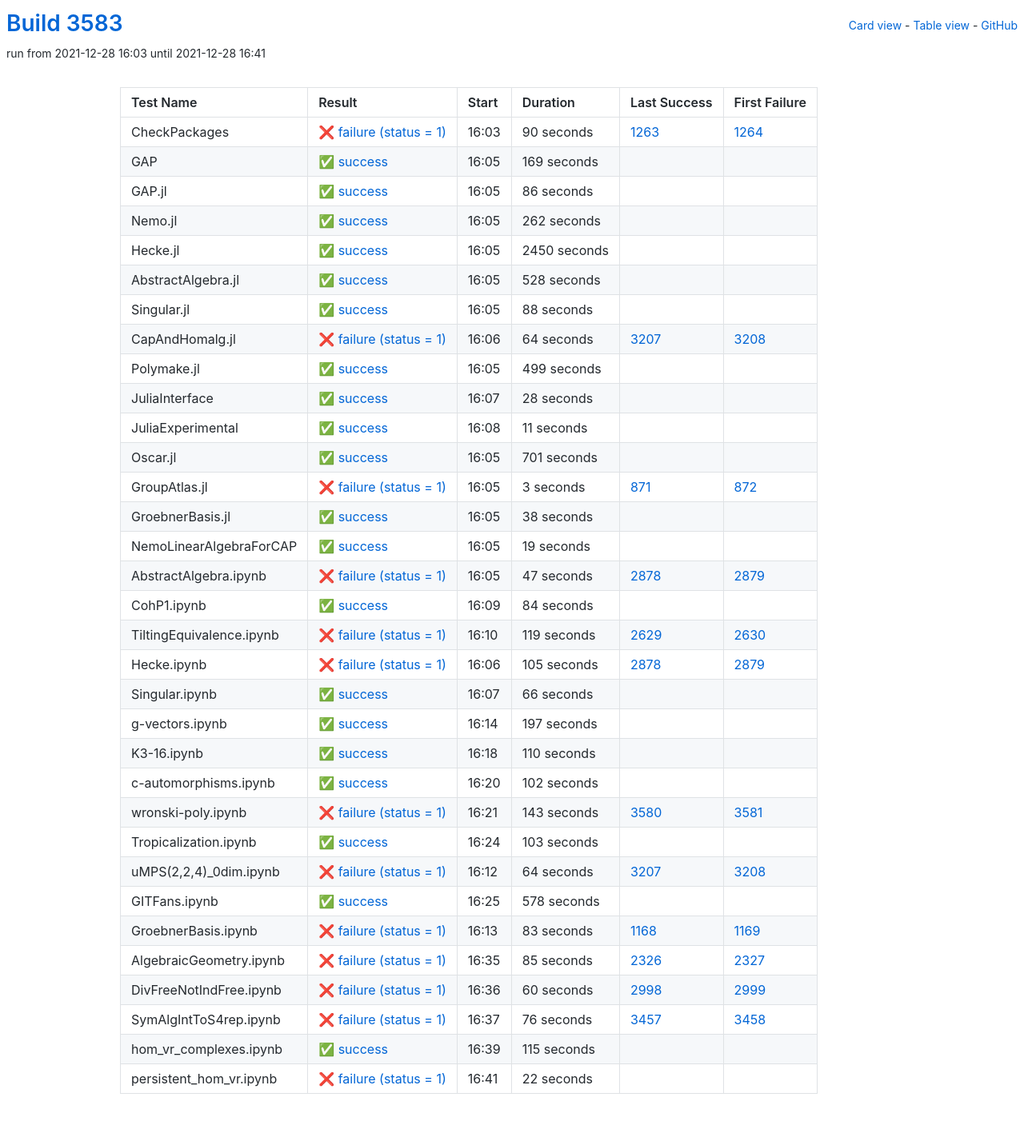
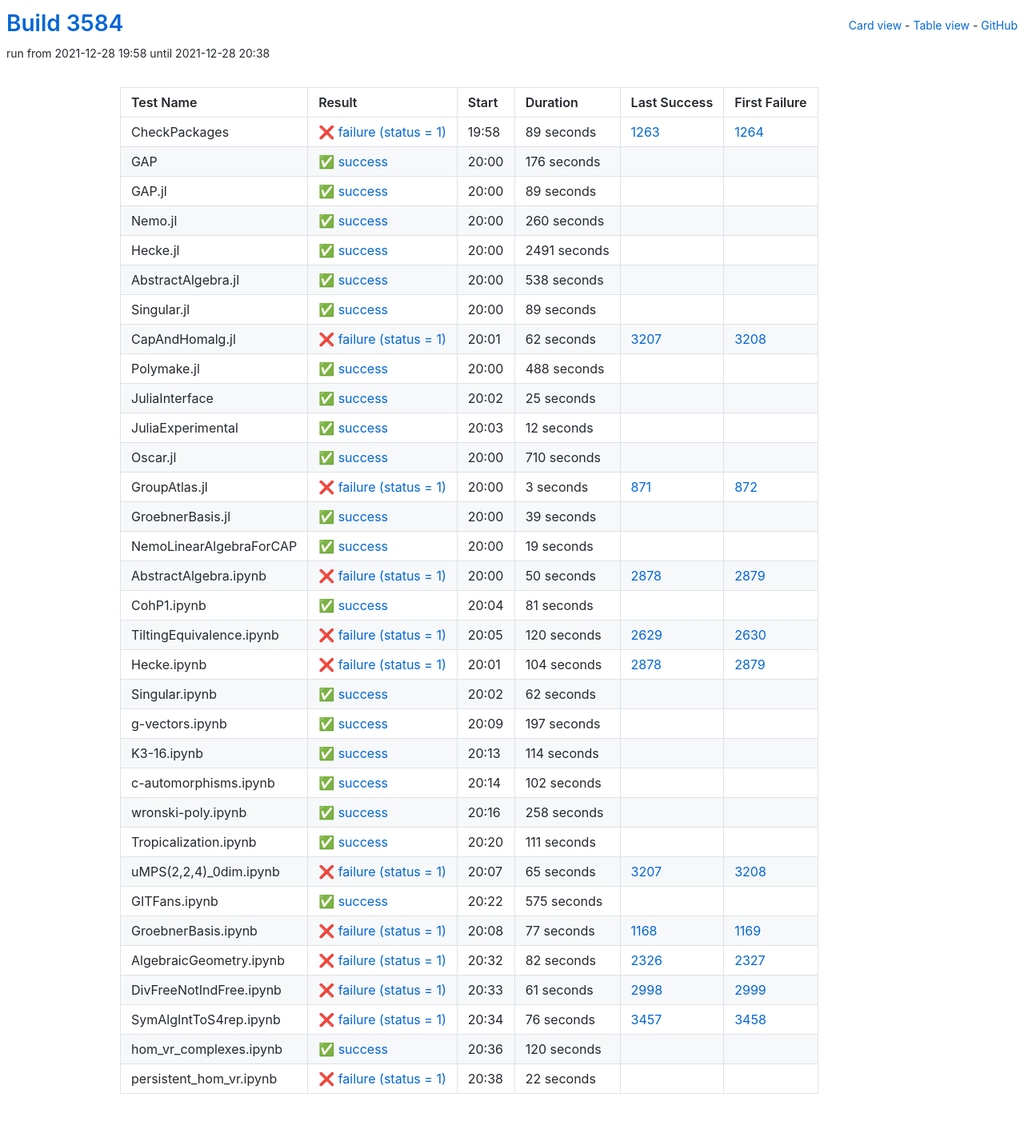
Before and after one commit to oscar-system/oscar-ci-status-stable, a Jekyll site: the page built from table.html, in a window 1280 px wide. Shown: the whole page at 80% size. Built offline with Jekyll 4.4.1, drawn with Linux system fonts in a browser that asks for light colours.

Commit message:
Build #3584

```diff
--- a/_data/ci.yml
+++ b/_data/ci.yml
@@ -1,6 +1,6 @@
 ---
-build: 3583
-build_url: https://oscarci.mathematik.uni-kl.de/job/oscar-stable/3583/
+build: 3584
+build_url: https://oscarci.mathematik.uni-kl.de/job/oscar-stable/3584/
 job: oscar-stable
 organization: oscar-system
 repo: oscar-ci-status-stable
@@ -8,152 +8,152 @@ repourl: https://github.com/oscar-system/oscar-ci-status-stable
 tests:
 - name: CheckPackages
   id: checkpackages
-  log: https://oscarci.mathematik.uni-kl.de/job/oscar-stable/3583/artifact/logs/build-3583/CheckPackages.log
-  start: 2021-12-28 16:03
+  log: https://oscarci.mathematik.uni-kl.de/job/oscar-stable/3584/artifact/logs/build-3584/CheckPackages.log
+  start: 2021-12-28 19:58
   success: false
   exitcode: 1
   status: failure
-  duration: 90
+  duration: 89
   last_success: 1263
   last_success_url: https://oscarci.mathematik.uni-kl.de/job/oscar-stable/1263/
   first_failure: 1264
   first_failure_url: https://oscarci.mathematik.uni-kl.de/job/oscar-stable/1264/
 - name: GAP
   id: gap
-  log: https://oscarci.mathematik.uni-kl.de/job/oscar-stable/3583/artifact/logs/build-3583/GAP.log
-  start: 2021-12-28 16:05
+  log: https://oscarci.mathematik.uni-kl.de/job/oscar-stable/3584/artifact/logs/build-3584/GAP.log
+  start: 2021-12-28 20:00
   success: true
   exitcode: 0
   status: success
-  duration: 169
+  duration: 176
   last_success: false
   last_success_url:
   first_failure: false
   first_failure_url:
 - name: GAP.jl
   id: gap-jl
-  log: https://oscarci.mathematik.uni-kl.de/job/oscar-stable/3583/artifact/logs/build-3583/GAP.jl.log
-  start: 2021-12-28 16:05
+  log: https://oscarci.mathematik.uni-kl.de/job/oscar-stable/3584/artifact/logs/build-3584/GAP.jl.log
+  start: 2021-12-28 20:00
   success: true
   exitcode: 0
   status: success
-  duration: 86
+  duration: 89
   last_success: false
   last_success_url:
   first_failure: false
   first_failure_url:
 - name: Nemo.jl
   id: nemo-jl
-  log: https://oscarci.mathematik.uni-kl.de/job/oscar-stable/3583/artifact/logs/build-3583/Nemo.jl.log
-  start: 2021-12-28 16:05
+  log: https://oscarci.mathematik.uni-kl.de/job/oscar-stable/3584/artifact/logs/build-3584/Nemo.jl.log
+  start: 2021-12-28 20:00
   success: true
   exitcode: 0
   status: success
-  duration: 262
+  duration: 260
   last_success: false
   last_success_url:
   first_failure: false
   first_failure_url:
 - name: Hecke.jl
   id: hecke-jl
-  log: https://oscarci.mathematik.uni-kl.de/job/oscar-stable/3583/artifact/logs/build-3583/Hecke.jl.log
-  start: 2021-12-28 16:05
+  log: https://oscarci.mathematik.uni-kl.de/job/oscar-stable/3584/artifact/logs/build-3584/Hecke.jl.log
+  start: 2021-12-28 20:00
   success: true
   exitcode: 0
   status: success
-  duration: 2450
+  duration: 2491
   last_success: false
   last_success_url:
   first_failure: false
   first_failure_url:
 - name: AbstractAlgebra.jl
   id: abstractalgebra-jl
-  log: https://oscarci.mathematik.uni-kl.de/job/oscar-stable/3583/artifact/logs/build-3583/AbstractAlgebra.jl.log
-  start: 2021-12-28 16:05
+  log: https://oscarci.mathematik.uni-kl.de/job/oscar-stable/3584/artifact/logs/build-3584/AbstractAlgebra.jl.log
+  start: 2021-12-28 20:00
   success: true
   exitcode: 0
   status: success
-  duration: 528
+  duration: 538
   last_success: false
   last_success_url:
   first_failure: false
   first_failure_url:
 - name: Singular.jl
   id: singular-jl
-  log: https://oscarci.mathematik.uni-kl.de/job/oscar-stable/3583/artifact/logs/build-3583/Singular.jl.log
-  start: 2021-12-28 16:05
+  log: https://oscarci.mathematik.uni-kl.de/job/oscar-stable/3584/artifact/logs/build-3584/Singular.jl.log
+  start: 2021-12-28 20:00
   success: true
   exitcode: 0
   status: success
-  duration: 88
+  duration: 89
   last_success: false
   last_success_url:
   first_failure: false
   first_failure_url:
 - name: CapAndHomalg.jl
   id: capandhomalg-jl
-  log: https://oscarci.mathematik.uni-kl.de/job/oscar-stable/3583/artifact/logs/build-3583/CapAndHomalg.jl.log
-  start: 2021-12-28 16:06
+  log: https://oscarci.mathematik.uni-kl.de/job/oscar-stable/3584/artifact/logs/build-3584/CapAndHomalg.jl.log
+  start: 2021-12-28 20:01
   success: false
   exitcode: 1
   status: failure
-  duration: 64
+  duration: 62
   last_success: 3207
   last_success_url: https://oscarci.mathematik.uni-kl.de/job/oscar-stable/3207/
   first_failure: 3208
   first_failure_url: https://oscarci.mathematik.uni-kl.de/job/oscar-stable/3208/
 - name: Polymake.jl
   id: polymake-jl
-  log: https://oscarci.mathematik.uni-kl.de/job/oscar-stable/3583/artifact/logs/build-3583/Polymake.jl.log
-  start: 2021-12-28 16:05
+  log: https://oscarci.mathematik.uni-kl.de/job/oscar-stable/3584/artifact/logs/build-3584/Polymake.jl.log
+  start: 2021-12-28 20:00
   success: true
   exitcode: 0
   status: success
-  duration: 499
+  duration: 488
   last_success: false
   last_success_url:
   first_failure: false
   first_failure_url:
 - name: JuliaInterface
   id: juliainterface
-  log: https://oscarci.mathematik.uni-kl.de/job/oscar-stable/3583/artifact/logs/build-3583/JuliaInterface.log
-  start: 2021-12-28 16:07
+  log: https://oscarci.mathematik.uni-kl.de/job/oscar-stable/3584/artifact/logs/build-3584/JuliaInterface.log
+  start: 2021-12-28 20:02
   success: true
   exitcode: 0
   status: success
-  duration: 28
+  duration: 25
   last_success: false
   last_success_url:
   first_failure: false
   first_failure_url:
 - name: JuliaExperimental
   id: juliaexperimental
-  log: https://oscarci.mathematik.uni-kl.de/job/oscar-stable/3583/artifact/logs/build-3583/JuliaExperimental.log
-  start: 2021-12-28 16:08
+  log: https://oscarci.mathematik.uni-kl.de/job/oscar-stable/3584/artifact/logs/build-3584/JuliaExperimental.log
+  start: 2021-12-28 20:03
   success: true
   exitcode: 0
   status: success
-  duration: 11
+  duration: 12
   last_success: false
   last_success_url:
   first_failure: false
   first_failure_url:
 - name: Oscar.jl
   id: oscar-jl
-  log: https://oscarci.mathematik.uni-kl.de/job/oscar-stable/3583/artifact/logs/build-3583/Oscar.jl.log
-  start: 2021-12-28 16:05
+  log: https://oscarci.mathematik.uni-kl.de/job/oscar-stable/3584/artifact/logs/build-3584/Oscar.jl.log
+  start: 2021-12-28 20:00
   success: true
   exitcode: 0
   status: success
-  duration: 701
+  duration: 710
   last_success: false
   last_success_url:
   first_failure: false
   first_failure_url:
 - name: GroupAtlas.jl
   id: groupatlas-jl
-  log: https://oscarci.mathematik.uni-kl.de/job/oscar-stable/3583/artifact/logs/build-3583/GroupAtlas.jl.log
-  start: 2021-12-28 16:05
+  log: https://oscarci.mathematik.uni-kl.de/job/oscar-stable/3584/artifact/logs/build-3584/GroupAtlas.jl.log
+  start: 2021-12-28 20:00
   success: false
   exitcode: 1
   status: failure
@@ -164,20 +164,20 @@ tests:
   first_failure_url: https://oscarci.mathematik.uni-kl.de/job/oscar-stable/872/
 - name: GroebnerBasis.jl
   id: groebnerbasis-jl
-  log: https://oscarci.mathematik.uni-kl.de/job/oscar-stable/3583/artifact/logs/build-3583/GroebnerBasis.jl.log
-  start: 2021-12-28 16:05
+  log: https://oscarci.mathematik.uni-kl.de/job/oscar-stable/3584/artifact/logs/build-3584/GroebnerBasis.jl.log
+  start: 2021-12-28 20:00
   success: true
   exitcode: 0
   status: success
-  duration: 38
+  duration: 39
   last_success: false
   last_success_url:
   first_failure: false
   first_failure_url:
 - name: NemoLinearAlgebraForCAP
   id: nemolinearalgebraforcap
-  log: https://oscarci.mathematik.uni-kl.de/job/oscar-stable/3583/artifact/logs/build-3583/NemoLinearAlgebraForCAP.log
-  start: 2021-12-28 16:05
+  log: https://oscarci.mathematik.uni-kl.de/job/oscar-stable/3584/artifact/logs/build-3584/NemoLinearAlgebraForCAP.log
+  start: 2021-12-28 20:00
   success: true
   exitcode: 0
   status: success
@@ -188,68 +188,68 @@ tests:
   first_failure_url:
 - name: AbstractAlgebra.ipynb
   id: abstractalgebra-ipynb
-  log: https://oscarci.mathematik.uni-kl.de/job/oscar-stable/3583/artifact/logs/build-3583/AbstractAlgebra.ipynb.log
-  start: 2021-12-28 16:05
+  log: https://oscarci.mathematik.uni-kl.de/job/oscar-stable/3584/artifact/logs/build-3584/AbstractAlgebra.ipynb.log
+  start: 2021-12-28 20:00
   success: false
   exitcode: 1
   status: failure
-  duration: 47
+  duration: 50
   last_success: 2878
   last_success_url: https://oscarci.mathematik.uni-kl.de/job/oscar-stable/2878/
   first_failure: 2879
   first_failure_url: https://oscarci.mathematik.uni-kl.de/job/oscar-stable/2879/
 - name: CohP1.ipynb
   id: cohp1-ipynb
-  log: https://oscarci.mathematik.uni-kl.de/job/oscar-stable/3583/artifact/logs/build-3583/CohP1.ipynb.log
-  start: 2021-12-28 16:09
+  log: https://oscarci.mathematik.uni-kl.de/job/oscar-stable/3584/artifact/logs/build-3584/CohP1.ipynb.log
+  start: 2021-12-28 20:04
   success: true
   exitcode: 0
   status: success
-  duration: 84
+  duration: 81
   last_success: false
   last_success_url:
   first_failure: false
   first_failure_url:
 - name: TiltingEquivalence.ipynb
   id: tiltingequivalence-ipynb
-  log: https://oscarci.mathematik.uni-kl.de/job/oscar-stable/3583/artifact/logs/build-3583/TiltingEquivalence.ipynb.log
-  start: 2021-12-28 16:10
+  log: https://oscarci.mathematik.uni-kl.de/job/oscar-stable/3584/artifact/logs/build-3584/TiltingEquivalence.ipynb.log
+  start: 2021-12-28 20:05
   success: false
   exitcode: 1
   status: failure
-  duration: 119
+  duration: 120
   last_success: 2629
   last_success_url: https://oscarci.mathematik.uni-kl.de/job/oscar-stable/2629/
   first_failure: 2630
   first_failure_url: https://oscarci.mathematik.uni-kl.de/job/oscar-stable/2630/
 - name: Hecke.ipynb
   id: hecke-ipynb
-  log: https://oscarci.mathematik.uni-kl.de/job/oscar-stable/3583/artifact/logs/build-3583/Hecke.ipynb.log
-  start: 2021-12-28 16:06
+  log: https://oscarci.mathematik.uni-kl.de/job/oscar-stable/3584/artifact/logs/build-3584/Hecke.ipynb.log
+  start: 2021-12-28 20:01
   success: false
   exitcode: 1
   status: failure
-  duration: 105
+  duration: 104
   last_success: 2878
   last_success_url: https://oscarci.mathematik.uni-kl.de/job/oscar-stable/2878/
   first_failure: 2879
   first_failure_url: https://oscarci.mathematik.uni-kl.de/job/oscar-stable/2879/
 - name: Singular.ipynb
   id: singular-ipynb
-  log: https://oscarci.mathematik.uni-kl.de/job/oscar-stable/3583/artifact/logs/build-3583/Singular.ipynb.log
-  start: 2021-12-28 16:07
+  log: https://oscarci.mathematik.uni-kl.de/job/oscar-stable/3584/artifact/logs/build-3584/Singular.ipynb.log
+  start: 2021-12-28 20:02
   success: true
   exitcode: 0
   status: success
-  duration: 66
+  duration: 62
   last_success: false
   last_success_url:
   first_failure: false
   first_failure_url:
 - name: g-vectors.ipynb
   id: g-vectors-ipynb
-  log: https://oscarci.mathematik.uni-kl.de/job/oscar-stable/3583/artifact/logs/build-3583/g-vectors.ipynb.log
-  start: 2021-12-28 16:14
+  log: https://oscarci.mathematik.uni-kl.de/job/oscar-stable/3584/artifact/logs/build-3584/g-vectors.ipynb.log
+  start: 2021-12-28 20:09
   success: true
   exitcode: 0
   status: success
@@ -260,20 +260,20 @@ tests:
   first_failure_url:
 - name: K3-16.ipynb
   id: k3-16-ipynb
-  log: https://oscarci.mathematik.uni-kl.de/job/oscar-stable/3583/artifact/logs/build-3583/K3-16.ipynb.log
-  start: 2021-12-28 16:18
+  log: https://oscarci.mathematik.uni-kl.de/job/oscar-stable/3584/artifact/logs/build-3584/K3-16.ipynb.log
+  start: 2021-12-28 20:13
   success: true
   exitcode: 0
   status: success
-  duration: 110
+  duration: 114
   last_success: false
   last_success_url:
   first_failure: false
   first_failure_url:
 - name: c-automorphisms.ipynb
   id: c-automorphisms-ipynb
-  log: https://oscarci.mathematik.uni-kl.de/job/oscar-stable/3583/artifact/logs/build-3583/c-automorphisms.ipynb.log
-  start: 2021-12-28 16:20
+  log: https://oscarci.mathematik.uni-kl.de/job/oscar-stable/3584/artifact/logs/build-3584/c-automorphisms.ipynb.log
+  start: 2021-12-28 20:14
   success: true
   exitcode: 0
   status: success
@@ -284,92 +284,92 @@ tests:
   first_failure_url:
 - name: wronski-poly.ipynb
   id: wronski-poly-ipynb
-  log: https://oscarci.mathematik.uni-kl.de/job/oscar-stable/3583/artifact/logs/build-3583/wronski-poly.ipynb.log
-  start: 2021-12-28 16:21
-  success: false
-  exitcode: 1
-  status: failure
-  duration: 143
-  last_success: 3580
-  last_success_url: https://oscarci.mathematik.uni-kl.de/job/oscar-stable/3580/
-  first_failure: 3581
-  first_failure_url: https://oscarci.mathematik.uni-kl.de/job/oscar-stable/3581/
-- name: Tropicalization.ipynb
-  id: tropicalization-ipynb
-  log: https://oscarci.mathematik.uni-kl.de/job/oscar-stable/3583/artifact/logs/build-3583/Tropicalization.ipynb.log
-  start: 2021-12-28 16:24
+  log: https://oscarci.mathematik.uni-kl.de/job/oscar-stable/3584/artifact/logs/build-3584/wronski-poly.ipynb.log
+  start: 2021-12-28 20:16
   success: true
   exitcode: 0
   status: success
-  duration: 103
+  duration: 258
+  last_success: false
+  last_success_url:
+  first_failure: false
+  first_failure_url:
+- name: Tropicalization.ipynb
+  id: tropicalization-ipynb
+  log: https://oscarci.mathematik.uni-kl.de/job/oscar-stable/3584/artifact/logs/build-3584/Tropicalization.ipynb.log
+  start: 2021-12-28 20:20
+  success: true
+  exitcode: 0
+  status: success
+  duration: 111
   last_success: false
   last_success_url:
   first_failure: false
   first_failure_url:
 - name: uMPS(2,2,4)_0dim.ipynb
   id: umps-2-2-4-0dim-ipynb
-  log: https://oscarci.mathematik.uni-kl.de/job/oscar-stable/3583/artifact/logs/build-3583/uMPS-2-2-4-_0dim.ipynb.log
-  start: 2021-12-28 16:12
+  log: https://oscarci.mathematik.uni-kl.de/job/oscar-stable/3584/artifact/logs/build-3584/uMPS-2-2-4-_0dim.ipynb.log
+  start: 2021-12-28 20:07
   success: false
   exitcode: 1
   status: failure
-  duration: 64
+  duration: 65
   last_success: 3207
   last_success_url: https://oscarci.mathematik.uni-kl.de/job/oscar-stable/3207/
   first_failure: 3208
   first_failure_url: https://oscarci.mathematik.uni-kl.de/job/oscar-stable/3208/
 - name: GITFans.ipynb
   id: gitfans-ipynb
-  log: https://oscarci.mathematik.uni-kl.de/job/oscar-stable/3583/artifact/logs/build-3583/GITFans.ipynb.log
-  start: 2021-12-28 16:25
+  log: https://oscarci.mathematik.uni-kl.de/job/oscar-stable/3584/artifact/logs/build-3584/GITFans.ipynb.log
+  start: 2021-12-28 20:22
   success: true
   exitcode: 0
   status: success
-  duration: 578
+  duration: 575
   last_success: false
   last_success_url:
   first_failure: false
   first_failure_url:
 - name: GroebnerBasis.ipynb
   id: groebnerbasis-ipynb
-  log: https://oscarci.mathematik.uni-kl.de/job/oscar-stable/3583/artifact/logs/build-3583/GroebnerBasis.ipynb.log
-  start: 2021-12-28 16:13
+  log: https://oscarci.mathematik.uni-kl.de/job/oscar-stable/3584/artifact/logs/build-3584/GroebnerBasis.ipynb.log
+  start: 2021-12-28 20:08
   success: false
   exitcode: 1
   status: failure
-  duration: 83
+  duration: 77
   last_success: 1168
   last_success_url: https://oscarci.mathematik.uni-kl.de/job/oscar-stable/1168/
   first_failure: 1169
   first_failure_url: https://oscarci.mathematik.uni-kl.de/job/oscar-stable/1169/
 - name: AlgebraicGeometry.ipynb
   id: algebraicgeometry-ipynb
-  log: https://oscarci.mathematik.uni-kl.de/job/oscar-stable/3583/artifact/logs/build-3583/AlgebraicGeometry.ipynb.log
-  start: 2021-12-28 16:35
+  log: https://oscarci.mathematik.uni-kl.de/job/oscar-stable/3584/artifact/logs/build-3584/AlgebraicGeometry.ipynb.log
+  start: 2021-12-28 20:32
   success: false
   exitcode: 1
   status: failure
-  duration: 85
+  duration: 82
   last_success: 2326
   last_success_url: https://oscarci.mathematik.uni-kl.de/job/oscar-stable/2326/
   first_failure: 2327
   first_failure_url: https://oscarci.mathematik.uni-kl.de/job/oscar-stable/2327/
 - name: DivFreeNotIndFree.ipynb
   id: divfreenotindfree-ipynb
-  log: https://oscarci.mathematik.uni-kl.de/job/oscar-stable/3583/artifact/logs/build-3583/DivFreeNotIndFree.ipynb.log
-  start: 2021-12-28 16:36
+  log: https://oscarci.mathematik.uni-kl.de/job/oscar-stable/3584/artifact/logs/build-3584/DivFreeNotIndFree.ipynb.log
+  start: 2021-12-28 20:33
   success: false
   exitcode: 1
   status: failure
-  duration: 60
+  duration: 61
   last_success: 2998
   last_success_url: https://oscarci.mathematik.uni-kl.de/job/oscar-stable/2998/
   first_failure: 2999
   first_failure_url: https://oscarci.mathematik.uni-kl.de/job/oscar-stable/2999/
 - name: SymAlgIntToS4rep.ipynb
   id: symalginttos4rep-ipynb
-  log: https://oscarci.mathematik.uni-kl.de/job/oscar-stable/3583/artifact/logs/build-3583/SymAlgIntToS4rep.ipynb.log
-  start: 2021-12-28 16:37
+  log: https://oscarci.mathematik.uni-kl.de/job/oscar-stable/3584/artifact/logs/build-3584/SymAlgIntToS4rep.ipynb.log
+  start: 2021-12-28 20:34
   success: false
   exitcode: 1
   status: failure
@@ -380,20 +380,20 @@ tests:
   first_failure_url: https://oscarci.mathematik.uni-kl.de/job/oscar-stable/3458/
 - name: hom_vr_complexes.ipynb
   id: hom-vr-complexes-ipynb
-  log: https://oscarci.mathematik.uni-kl.de/job/oscar-stable/3583/artifact/logs/build-3583/hom_vr_complexes.ipynb.log
-  start: 2021-12-28 16:39
+  log: https://oscarci.mathematik.uni-kl.de/job/oscar-stable/3584/artifact/logs/build-3584/hom_vr_complexes.ipynb.log
+  start: 2021-12-28 20:36
   success: true
   exitcode: 0
   status: success
-  duration: 115
+  duration: 120
   last_success: false
   last_success_url:
   first_failure: false
   first_failure_url:
 - name: persistent_hom_vr.ipynb
   id: persistent-hom-vr-ipynb
-  log: https://oscarci.mathematik.uni-kl.de/job/oscar-stable/3583/artifact/logs/build-3583/persistent_hom_vr.ipynb.log
-  start: 2021-12-28 16:41
+  log: https://oscarci.mathematik.uni-kl.de/job/oscar-stable/3584/artifact/logs/build-3584/persistent_hom_vr.ipynb.log
+  start: 2021-12-28 20:38
   success: false
   exitcode: 1
   status: failure
```
Also changed, not shown: README.md.
